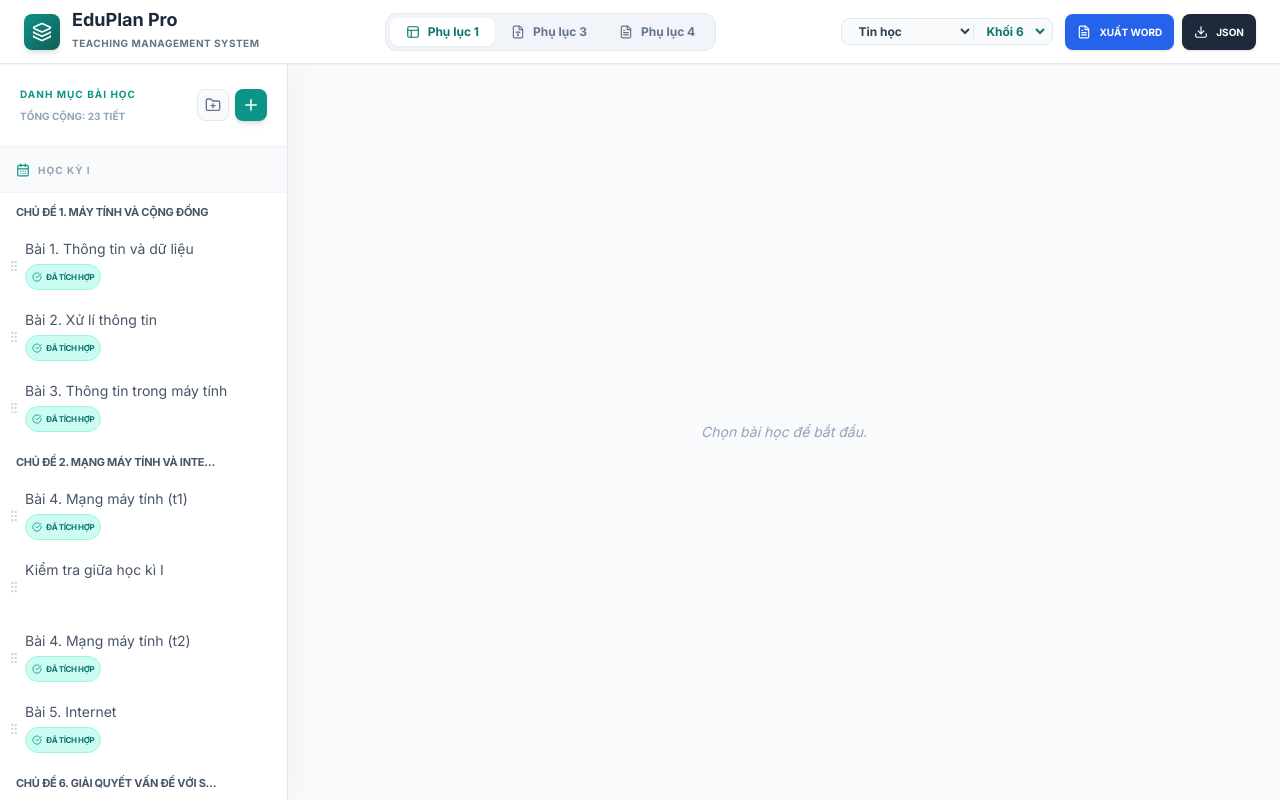
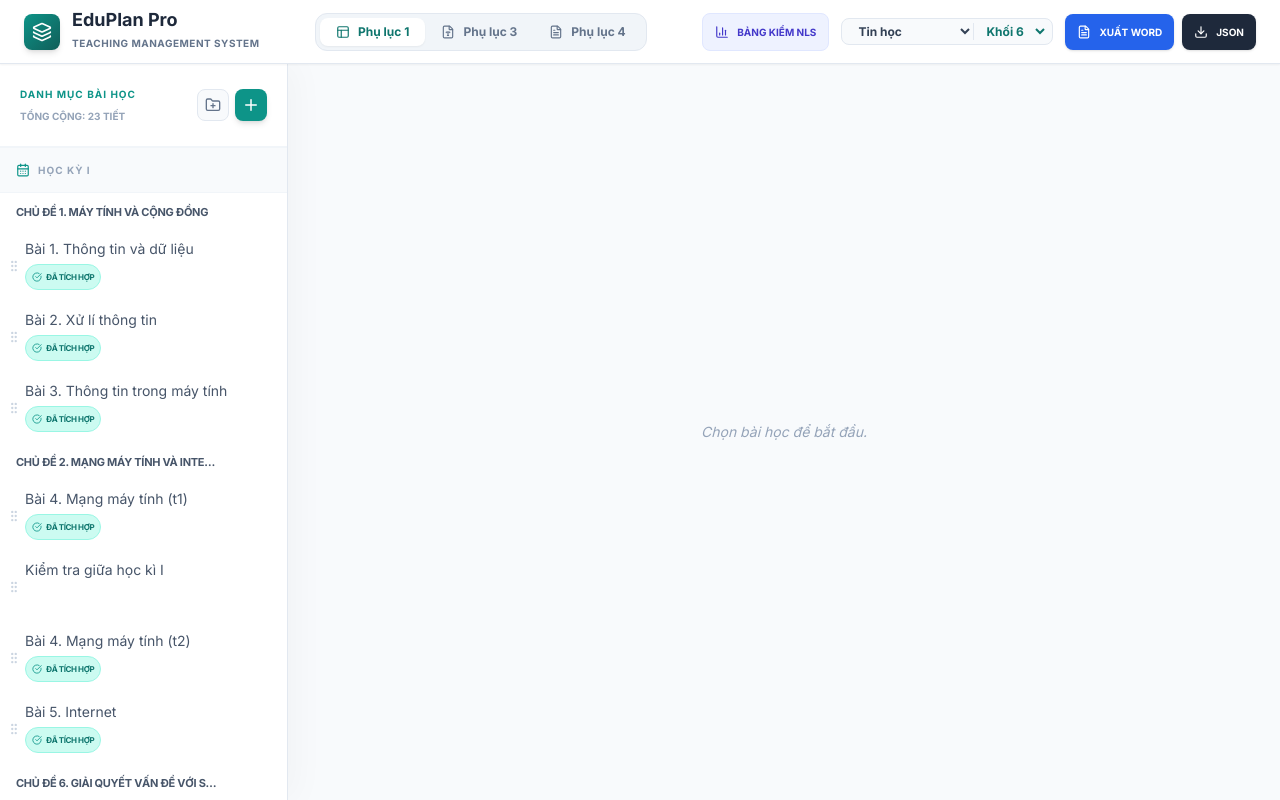
Before and after one commit to maithuong2602/nanglucso, a React (Vite) app: page / in a window 1280 px wide. Built offline with nearby package versions, Linux system fonts and the light colour scheme.

Commit message:
Update Header.tsx

```diff
--- a/components/Header.tsx
+++ b/components/Header.tsx
@@ -1,6 +1,7 @@
+
 import React from 'react';
 import { Grade, Subject, ViewMode } from '../types';
-import { Layers, Download, FileText, Layout, FileType } from 'lucide-react';
+import { Layers, Download, FileText, Layout, FileType, BarChart3 } from 'lucide-react';
 
 interface HeaderProps {
     currentGrade: Grade;
@@ -11,6 +12,7 @@ interface HeaderProps {
     setViewMode: (mode: ViewMode) => void;
     onExportWord: () => void;
     onExportJson: () => void;
+    onOpenMatrix: () => void;
 }
 
 const SUBJECTS: Subject[] = [
@@ -22,7 +24,8 @@ const Header: React.FC<HeaderProps> = ({
     currentGrade, setGrade,
     currentSubject, setSubject,
     viewMode, setViewMode,
-    onExportWord, onExportJson
+    onExportWord, onExportJson,
+    onOpenMatrix
 }) => {
     return (
         <header className="bg-white h-16 border-b border-slate-200 flex-none z-30 shadow-sm px-6 flex items-center justify-between">
@@ -59,6 +62,14 @@ const Header: React.FC<HeaderProps> = ({
             </nav>
 
             <div className="flex items-center gap-3">
+                <button
+                    onClick={onOpenMatrix}
+                    className="flex items-center gap-2 bg-indigo-50 text-indigo-700 border border-indigo-100 hover:bg-indigo-100 px-3 py-2 rounded-lg transition text-[10px] font-bold uppercase"
+                    title="Xem bảng kiểm dò NLS toàn cấp"
+                >
+                    <BarChart3 size={14} /> Bảng kiểm NLS
+                </button>
+
                 <div className="flex items-center bg-slate-50 rounded-lg p-1 border border-slate-200">
                     <select
                         value={currentSubject}
```
